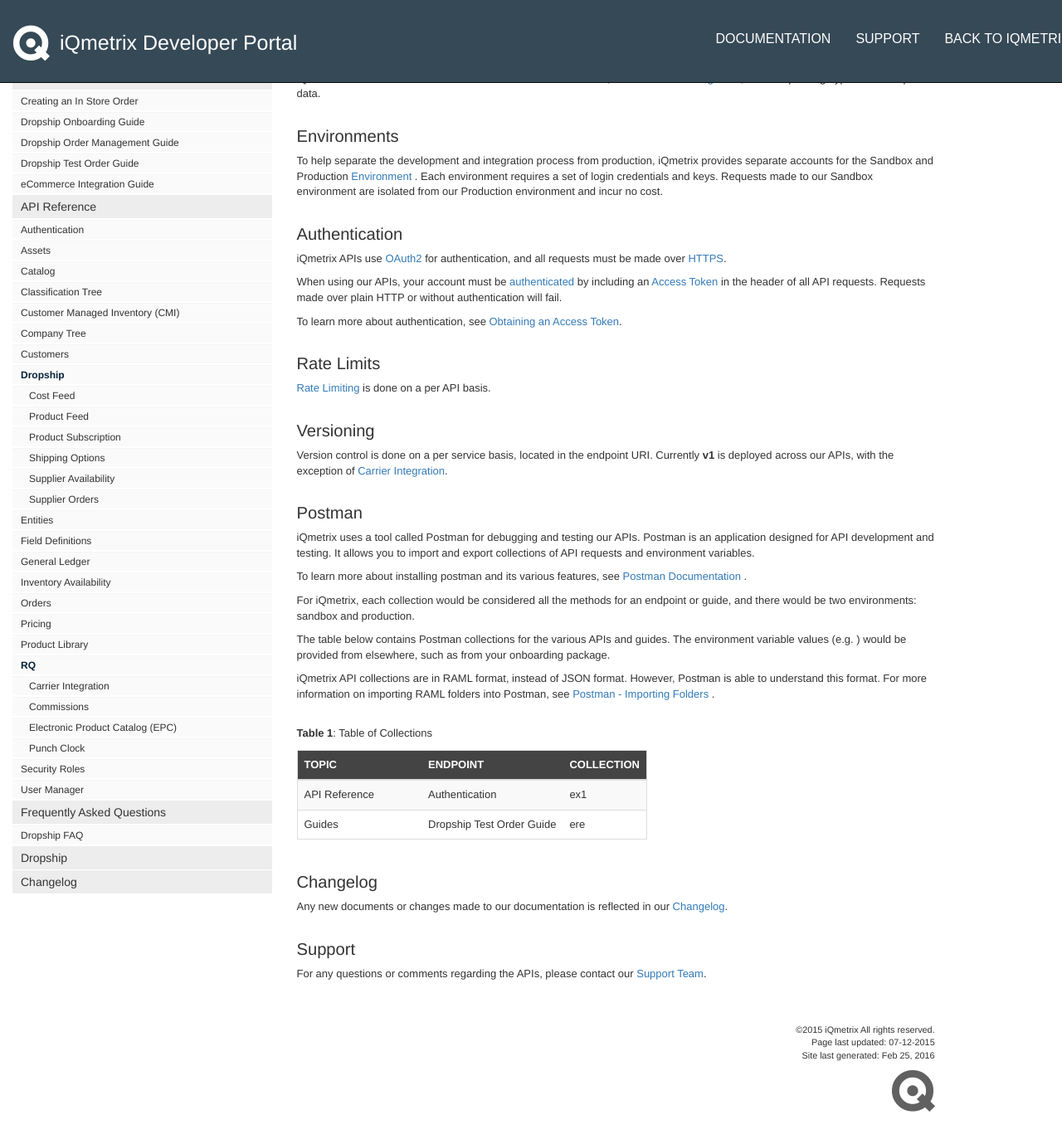
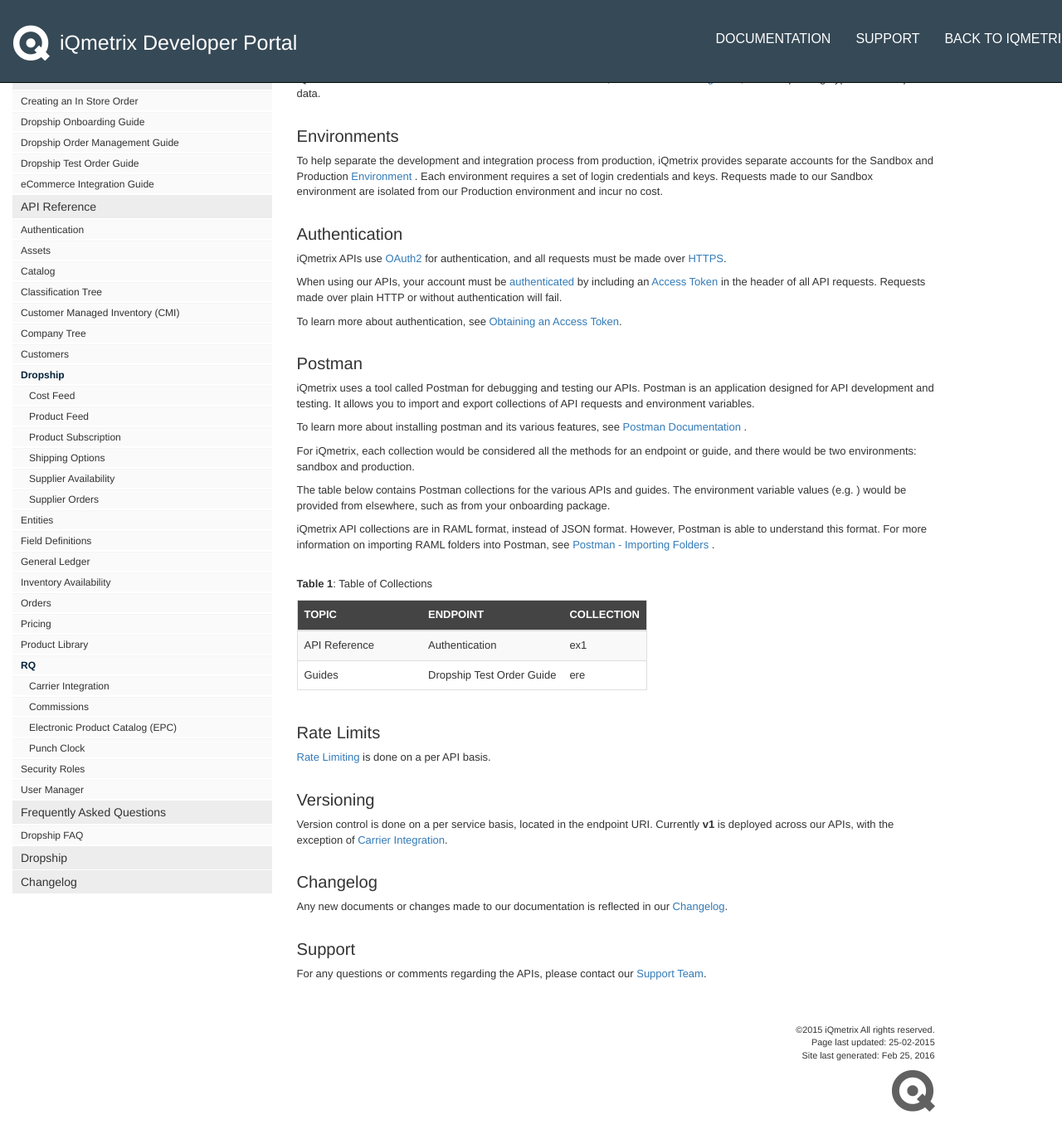
Before and after one commit to iq-coryp/documentation-testing, a Jekyll site: the page built from pages/index.md, in a window 1280 px wide and 1400 px high, scrolled down 325 px. Shown: the top 1379 px of the window at 83% size. Built offline with Jekyll 4.4.1, drawn with Linux system fonts in a browser that asks for light colours; nearby versions of some CDN libraries; some web fonts are replaced; library files that are not in the unit come from our copies; Markdown is read by kramdown in place of the engine named in the settings; comment, search, counter and statistics services are not loaded.

Commit message:
Moved postman heading in index

```diff
--- a/pages/index.md
+++ b/pages/index.md
@@ -4,7 +4,7 @@
 tags: []
 keywords:
 audience:
-last_updated: 07-12-2015
+last_updated: 25-02-2015
 summary:
 ---
 {% include linkrefs.html %}
```
Also changed, not shown: other parts of pages/index.md (+11 -9 lines).
